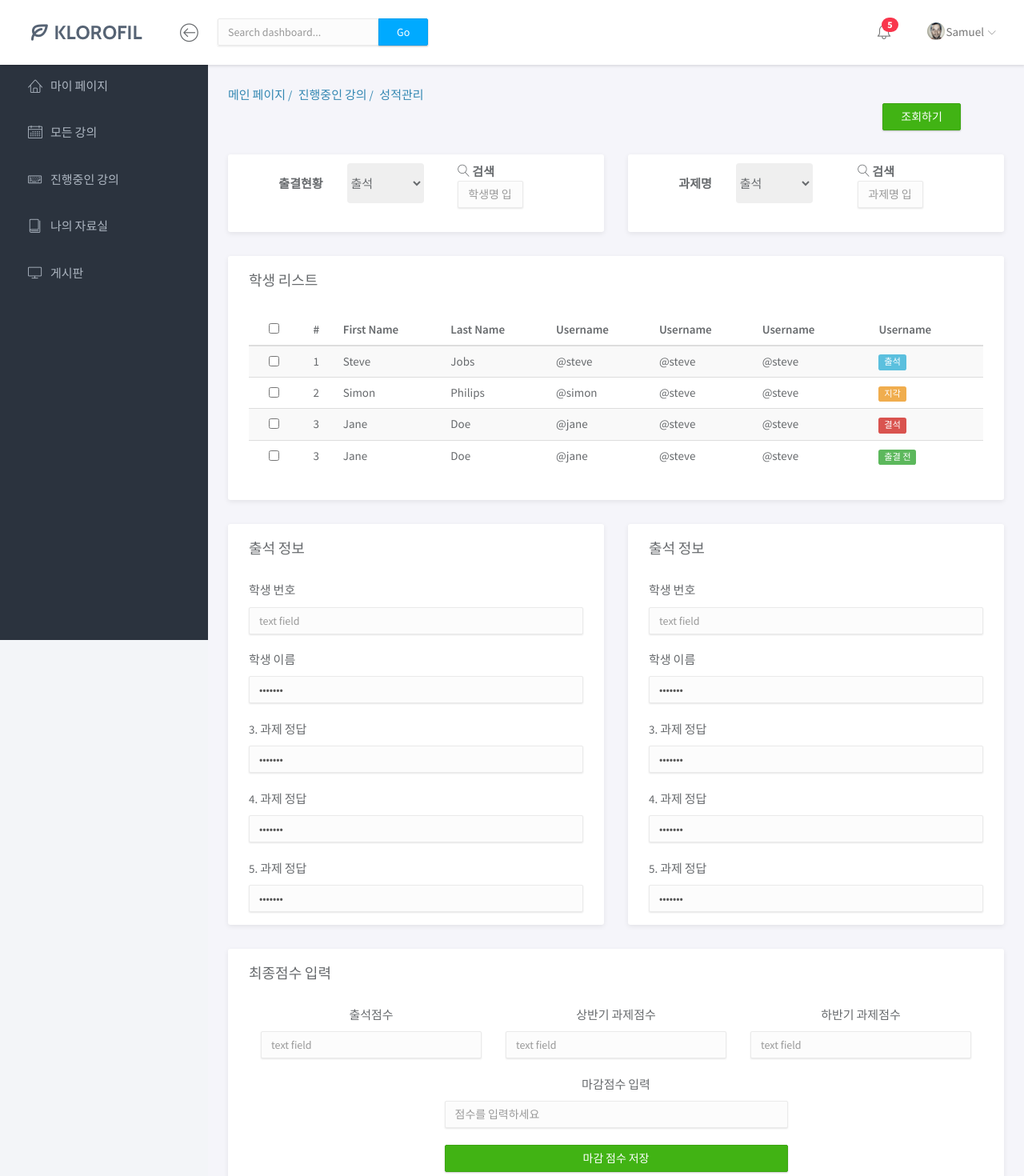
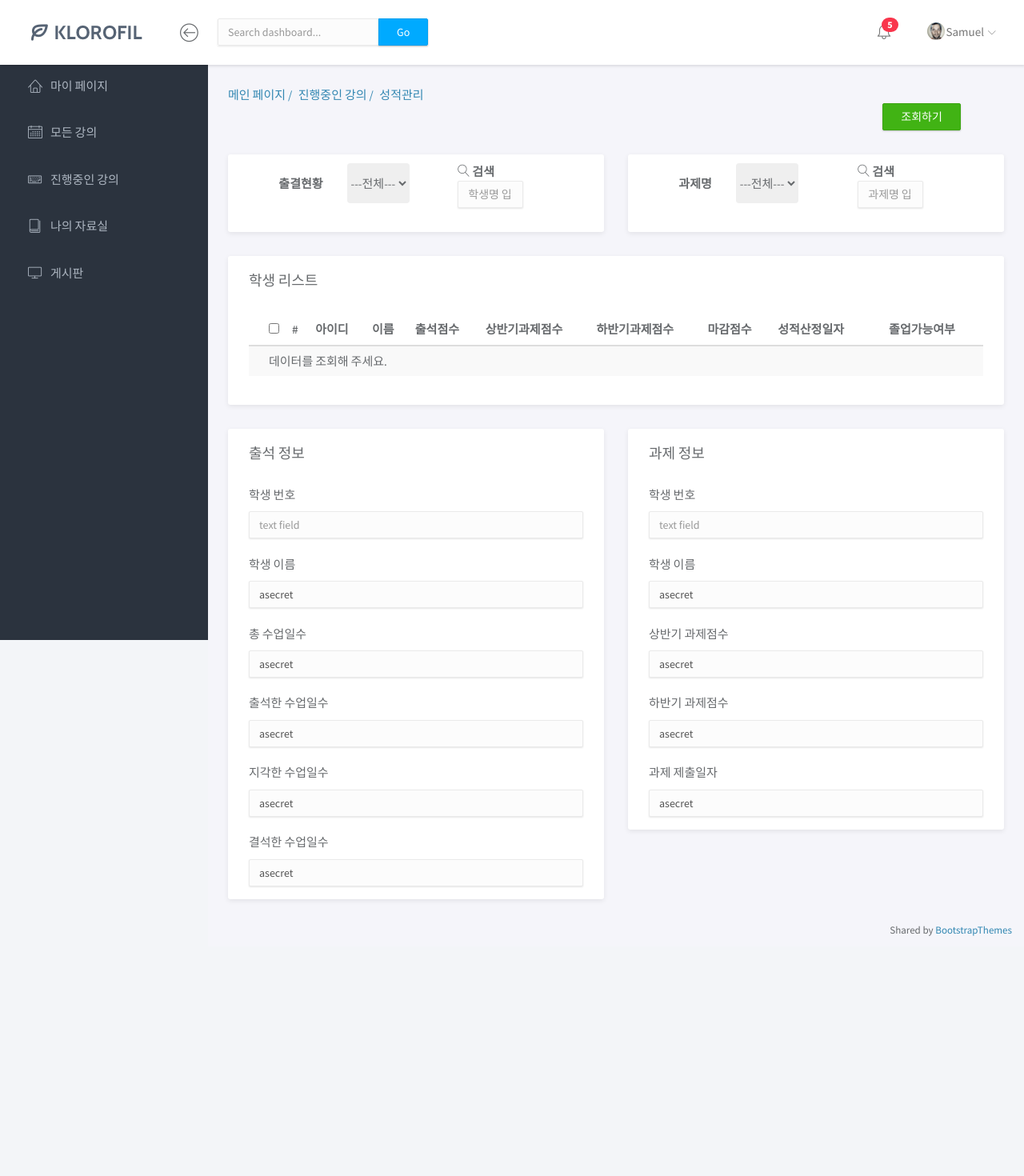
Before and after one commit to BangJeongBin/wizian_mentorship_project, a Next.js app in the folder wizian-next/: page /course/courseGrade in a window 1280 px wide. Shown: the top 1470 px of the page at 80% size. After the commit the page ends 1183 px from the top, so only its background shows below. Built offline with nearby package versions, Linux system fonts and the light colour scheme; some icons are missing.

Commit message:
courseGrade 기본 레이아웃 구성

```diff
--- a/wizian-next/src/app/(app)/course/courseGrade/page.js
+++ b/wizian-next/src/app/(app)/course/courseGrade/page.js
@@ -1,32 +1,159 @@
 "use client"
 
-import React from "react";
+import React, {useRef, useState} from "react";
 import Swal from "sweetalert2";
+import {useParams} from "next/navigation";
 
 const CourseGrade = () => {
-    // sweetAlert
-    const SearchSubmit = (e) => {
-        e.preventDefault();
+    const [proNmOptions, setProNmOptions] = useState([]);
+    const sortAttendRef = useRef(null);
+    const sortProNmRef = useRef(null);
+    const findkeyRef = useRef(null);
+    const findkeySubRef = useRef(null);
 
-        Swal.fire({
-            title: '변경사항을 적용하시겠습니까?',
-            icon: 'warning',
+    const [selectedCourNos, setSelectedCourNos] = useState([]); // 체크박스 상태 저장
+    const [checkedData, setCheckedData] = useState([]); // 체크박스 값 저장
+
+    const [courseData, setCourseData] = useState({});
+
+    // 초기 값 저장
+    const params = useParams();
+
+    // 페이지네이션 사용
+    const cpg = params.cpg || 1;
+    const [cpgs, setCpgs] = useState(cpg);
+
+    const sortAttend = params.sortAttend || "default";
+    const sortProNm = params.sortProNm || "default";
+    const findkey = params.findkey || "all";
+    const findkeySub = params.findkeySub || "all";
+
+    const pglink = `http://localhost:8080/api/inst/course/courseGrade/list`
+
+
+    // useEffect(() => {
+    const fetchData = async (sortAttend, sortProNm, findkey, findkeySub) => {
+        const fetchURL = `${pglink}/${sortAttend}/${sortProNm}/${findkey}/${findkeySub}/${cpg}`;
+
+        const result = await Swal.fire({
+            title: '모든 과정 정보를 조회하시겠습니까?',
+            icon: 'question',
             showCancelButton: true,
             confirmButtonText: '예',
             cancelButtonText: '아니오',
             reverseButtons: true,
-        }).then((result) => {
+        });
+
         if (result.isConfirmed) {
-                Swal.fire({
-                    title: '변경 완료되었습니다!',
+            try {
+                const response = await fetch(fetchURL, {
+                    headers: { 'Accept': 'application/json' }
+                });
+                if (!response.ok) {
+                    throw new Error(`HTTP 오류! 상태 코드: ${response.status}`);
+                }
+
+                const data = await response.json();
+                console.log(data);
+                setCourseData(data);
+
+                await Swal.fire({
+                    title: '조회가 완료되었습니다!',
                     icon: 'success',
                     confirmButtonText: '확인'
                 });
+            } catch (err) {
+                console.error('오류발생!', err);
+                Swal.fire({
+                    title: '데이터 조회 중 오류가 발생했습니다!',
+                    icon: 'error',
+                    confirmButtonText: '확인'
+                });
             }
-        });
+        }
     };
 
-    // sweetAlert
+    // }, []);
+
+
+    // 조회하기 버튼 클릭 시 이벤트
+    const goListSearch = async (e) => {
+        const sortAttend = sortAttendRef.current.value;
+        const sortProNm = sortProNmRef.current.value;
+        const findkey = findkeyRef.current.value || "all";
+        const findkeySub = findkeySubRef.current.value || "all";
+        console.log("ssssssssssssss", courseData.applyMap)
+
+        // <select> 옵션 처음 1회 저장
+        if (true) {
+            const date = [...new Set(courseData.courselist.map(item => item.AttendDate))];
+            setProNmOptions(date);
+        }
+
+        fetchData(sortAttend, sortProNm, findkey, findkeySub);
+    };
+
+    // 페이지네이션 다음 버튼
+    const nextListPage = async () => {
+        const nextPage = cpgs + 1;
+        setCpgs(nextPage);
+        await fetchDataPage(nextPage);
+    };
+
+    // 페이지네이션 이전 버튼
+    const preListPage = async () => {
+        const nextPage = cpgs - 1;
+        setCpgs(nextPage);
+        await fetchDataPage(nextPage);
+    };
+
+    // 페이지네이션 함수
+    const fetchDataPage = async (page) => {
+        const sortAttend = sortAttendRef.current.value;
+        const sortProNm = sortProNmRef.current.value;
+        const findkey = findkeyRef.current.value || "all";
+        const findkeySub = findkeySubRef.current.value || "all";
+
+        const fetchURL = `http://localhost:8080/api/inst/course/courseAttend/list/${sortAttend}/${sortProNm}/${findkey}/${findkeySub}/${page}`;
+
+        try {
+            const res = await fetch(fetchURL, {
+                headers: { 'Accept': 'application/json' }
+            });
+            const data = await res.json();
+            setClassData(data);
+        } catch (err) {
+            console.error('오류 발생:', err);
+        }
+    };
+
+    // 개별 체크박스 선택
+    const handleCheckbox = (stdntNo) => {
+        setCheckedData(stdntNo); // courNo 상태 저장
+        console.log(stdntNo);
+        if (selectedCourNos.includes(stdntNo)) {
+            setSelectedCourNos(selectedCourNos.filter(no => no !== stdntNo));
+        } else {
+            setSelectedCourNos([...selectedCourNos, stdntNo]);
+        }
+
+    };
+
+    // 헤더 체크박스 선택
+    const handleAllCheckbox = (e) => {
+        if (e.target.checked) {
+            const allNos = courseData.applyMap.students.map(cls => cls.stdntNo);
+            setSelectedCourNos(allNos);
+        } else {
+            setSelectedCourNos([]);
+        }
+    };
+
+    const isAllChecked = courseData?.applyMap?.students?.length > 0 &&
+        selectedCourNos.length === courseData.applyMap.students.length;
+
+
+    /*// sweetAlert
     const GradeSubmit = (e) => {
         e.preventDefault();
 
@@ -46,7 +173,7 @@ const CourseGrade = () => {
                 });
             }
         });
-    };
+    };*/
 
 
     return (
@@ -55,9 +182,8 @@ const CourseGrade = () => {
 
                 <a href="/dashboard">메인 페이지 /</a>&ensp;<a href="#">진행중인 강의 /</a>&ensp;<a href="#">성적관리</a>
 
-                <form name="" id="" method="post" onSubmit={SearchSubmit}>
                 <div className="row">
-                        <button type="submit" className="btn btn-success col-lg-offset-10 margin-bottom-30">
+                    <button type="submit" className="btn btn-success col-lg-offset-10 margin-bottom-30" onClick={goListSearch}>
                         <i className="fa fa-refresh fa-spin"></i> 조회하기
                     </button>
                 </div>
@@ -68,19 +194,17 @@ const CourseGrade = () => {
                             <div className="panel-body row">
                                 <div className="col-md-6 col-md-offset-1">
                                     <strong>출결현황</strong>&ensp;&ensp;&ensp;&ensp;
-                                        <select className="navbar">
-                                            <option value="cheese">출석</option>
-                                            <option value="tomatoes">결석</option>
-                                            <option value="mozarella">지각</option>
-                                            <option value="mushrooms">Mushrooms</option>
-                                            <option value="pepperoni">Pepperoni</option>
-                                            <option value="onions">Onions</option>
+                                    <select className="navbar" name="sortAttend" id="sortAttend" ref={sortAttendRef}>
+                                        <option value="default">---전체---</option>
+                                        <option value="2">출석</option>
+                                        <option value="0">결석</option>
+                                        <option value="1">지각</option>
                                     </select>
                                 </div>
 
                                 <div className="col-md-3">
                                     <strong><i className="lnr lnr-magnifier"></i> 검색</strong>
-                                        <input type="text" className="form-control" placeholder="학생명 입력"/>
+                                    <input type="text" className="form-control" id="findkey" name="findkey" ref={findkeyRef} placeholder="학생명 입력"/>
                                 </div>
                             </div>
                         </div>
@@ -91,25 +215,24 @@ const CourseGrade = () => {
                             <div className="panel-body row">
                                 <div className="col-md-6 col-md-offset-1">
                                     <strong>과제명</strong>&ensp;&ensp;&ensp;&ensp;
-                                        <select className="navbar">
-                                            <option value="cheese">출석</option>
-                                            <option value="tomatoes">결석</option>
-                                            <option value="mozarella">지각</option>
-                                            <option value="mushrooms">Mushrooms</option>
-                                            <option value="pepperoni">Pepperoni</option>
-                                            <option value="onions">Onions</option>
+                                    <select className="navbar" name="sortProNm" id="sortProNm" ref={sortProNmRef}>
+                                        <option value="default">---전체---</option>
+                                        {
+                                            proNmOptions.map(proNm => (
+                                                <option key={proNm} value={proNm}>{proNm}</option>
+                                            ))
+                                        }
                                     </select>
                                 </div>
 
                                 <div className="col-md-3">
                                     <strong><i className="lnr lnr-magnifier"></i> 검색</strong>
-                                        <input type="text" className="form-control" placeholder="과제명 입력"/>
+                                    <input type="text" className="form-control" id="findkeySub" name="findkeySub" ref={findkeySubRef} placeholder="과제명 입력"/>
                                 </div>
                             </div>
                         </div>
                     </div>
                 </div>
-                </form>
 
 
                 <div className="row">
@@ -123,66 +246,41 @@ const CourseGrade = () => {
                                 <table className="table table-striped">
                                     <thead>
                                         <tr>
-                                        <th><input type="checkbox"/></th>
+                                            <th style={{width: "20px"}}>
+                                                <input type="checkbox" checked={isAllChecked}
+                                                       onChange={handleAllCheckbox}/></th>
                                             <th>#</th>
-                                        <th>First Name</th>
-                                        <th>Last Name</th>
-                                        <th>Username</th>
-                                        <th>Username</th>
-                                        <th>Username</th>
-                                        <th>Username</th>
+                                            <th>아이디</th>
+                                            <th>이름</th>
+                                            <th>출석점수</th>
+                                            <th>상반기과제점수</th>
+                                            <th>하반기과제점수</th>
+                                            <th>마감점수</th>
+                                            <th>성적산정일자</th>
+                                            <th>졸업가능여부</th>
                                         </tr>
                                     </thead>
                                     <tbody>
+                                    {
+                                        (!Array.isArray(courseData.courselist) || courseData.courselist.length === 0) ?
                                             <tr>
-                                        <td><input type="checkbox"/></td>
-                                        <td>1</td>
-                                        <td>Steve</td>
-                                        <td>Jobs</td>
-                                        <td>@steve</td>
-                                        <td>@steve</td>
-                                        <td>@steve</td>
-                                        <td>
-                                            <span className="label label-info">출석</span>
-                                        </td>
+                                                <td colSpan={10}>데이터를 조회해 주세요.</td>
                                             </tr>
+                                            :
+                                            (courseData.courselist.map(classes => (
                                                 <tr>
-                                        <td><input type="checkbox"/></td>
-                                        <td>2</td>
-                                        <td>Simon</td>
-                                        <td>Philips</td>
-                                        <td>@simon</td>
-                                        <td>@steve</td>
-                                        <td>@steve</td>
-                                        <td>
-                                            <span className="label label-warning">지각</span>
-                                        </td>
+                                                    <td><input type="checkbox" checked={selectedCourNos.includes(classes.stdntNo)}
+                                                               onChange={() => handleCheckbox(classes.stdntNo)}/></td>
+                                                    <td>{classes.stdntNo}</td>
+                                                    <td>{classes.stdntId}</td>
+                                                    <td>{classes.stdntNm}</td>
+                                                    <td>{classes.stdntEmail}</td>
+                                                    <td>{classes.phone}</td>
+                                                    <td>{classes.attendDate}</td>
+                                                    <td>{classes.attendStatus}</td>
                                                 </tr>
-                                    <tr>
-                                        <td><input type="checkbox"/></td>
-                                        <td>3</td>
-                                        <td>Jane</td>
-                                        <td>Doe</td>
-                                        <td>@jane</td>
-                                        <td>@steve</td>
-                                        <td>@steve</td>
-                                        <td>
-                                            <span className="label label-danger">결석</span>
-                                        </td>
-                                    </tr>
-
-                                    <tr>
-                                        <td><input type="checkbox"/></td>
-                                        <td>3</td>
-                                        <td>Jane</td>
-                                        <td>Doe</td>
-                                        <td>@jane</td>
-                                        <td>@steve</td>
-                                        <td>@steve</td>
-                                        <td>
-                                            <span className="label label-success">출결 전</span>
-                                        </td>
-                                    </tr>
+                                            )))
+                                    }
                                     </tbody>
                                 </table>
                             </div>
@@ -204,16 +302,19 @@ const CourseGrade = () => {
                                 <input type="text" className="form-control" placeholder="text field"/>
                                 <br/>
                                 <p>학생 이름</p>
-                                <input type="password" className="form-control" value="asecret"/>
+                                <input type="text" className="form-control" value="asecret"/>
                                 <br/>
-                                <p>3. 과제 정답</p>
-                                <input type="password" className="form-control" value="asecret"/>
+                                <p>총 수업일수</p>
+                                <input type="text" className="form-control" value="asecret"/>
                                 <br/>
-                                <p>4. 과제 정답</p>
-                                <input type="password" className="form-control" value="asecret"/>
+                                <p>출석한 수업일수</p>
+                                <input type="text" className="form-control" value="asecret"/>
                                 <br/>
-                                <p>5. 과제 정답</p>
-                                <input type="password" className="form-control" value="asecret"/>
+                                <p>지각한 수업일수</p>
+                                <input type="text" className="form-control" value="asecret"/>
+                                <br/>
+                                <p>결석한 수업일수</p>
+                                <input type="text" className="form-control" value="asecret"/>
                             </div>
                         </div>
                     </div>
@@ -221,23 +322,23 @@ const CourseGrade = () => {
                     <div className="col-md-6">
                         <div className="panel">
                             <div className="panel-heading">
-                                <h3 className="panel-title">출석 정보</h3>
+                                <h3 className="panel-title">과제 정보</h3>
                             </div>
                             <div className="panel-body">
                                 <p>학생 번호</p>
                                 <input type="text" className="form-control" placeholder="text field"/>
                                 <br/>
                                 <p>학생 이름</p>
-                                <input type="password" className="form-control" value="asecret"/>
+                                <input type="text" className="form-control" value="asecret"/>
                                 <br/>
-                                <p>3. 과제 정답</p>
-                                <input type="password" className="form-control" value="asecret"/>
+                                <p>상반기 과제점수</p>
+                                <input type="text" className="form-control" value="asecret"/>
                                 <br/>
-                                <p>4. 과제 정답</p>
-                                <input type="password" className="form-control" value="asecret"/>
+                                <p>하반기 과제점수</p>
+                                <input type="text" className="form-control" value="asecret"/>
                                 <br/>
-                                <p>5. 과제 정답</p>
-                                <input type="password" className="form-control" value="asecret"/>
+                                <p>과제 제출일자</p>
+                                <input type="text" className="form-control" value="asecret"/>
                             </div>
                         </div>
 
@@ -248,44 +349,44 @@ const CourseGrade = () => {
                 <div className="row">
                     <div className="col-md-12">
 
-                        <form name="" id="" method="post" onSubmit={GradeSubmit}>
-                            <div className="panel">
-                                <div className="panel-heading">
-                                    <h3 className="panel-title">최종점수 입력</h3>
-                                </div>
+                        {/*<form name="" id="" method="post" onSubmit={GradeSubmit}>*/}
+                        {/*    <div className="panel">*/}
+                        {/*        <div className="panel-heading">*/}
+                        {/*            <h3 className="panel-title">최종점수 입력</h3>*/}
+                        {/*        </div>*/}
 
-                                <div className="panel-body">
-                                    <div className="col-md-4">
-                                        <p className="text-center">출석점수</p>
-                                        <input type="text" className="form-control" placeholder="text field"/>
-                                    </div>
+                        {/*        <div className="panel-body">*/}
+                        {/*            <div className="col-md-4">*/}
+                        {/*                <p className="text-center">출석점수</p>*/}
+                        {/*                <input type="text" className="form-control" placeholder="text field"/>*/}
+                        {/*            </div>*/}
 
-                                    <div className="col-md-4">
-                                        <p className="text-center">상반기 과제점수</p>
-                                        <input type="text" className="form-control" placeholder="text field"/>
-                                    </div>
+                        {/*            <div className="col-md-4">*/}
+                        {/*                <p className="text-center">상반기 과제점수</p>*/}
+                        {/*                <input type="text" className="form-control" placeholder="text field"/>*/}
+                        {/*            </div>*/}
 
-                                    <div className="col-md-4">
-                                        <p className="text-center">하반기 과제점수</p>
-                                        <input type="text" className="form-control" placeholder="text field"/>
-                                    </div>
+                        {/*            <div className="col-md-4">*/}
+                        {/*                <p className="text-center">하반기 과제점수</p>*/}
+                        {/*                <input type="text" className="form-control" placeholder="text field"/>*/}
+                        {/*            </div>*/}
 
 
-                                    <div className="col-md-6 col-md-offset-3">
-                                        <br/>
-                                        <p className="text-center">마감점수 입력</p>
-                                        <input type="text" className="form-control" placeholder="점수를 입력하세요"/>
-                                        <br/>
-                                    </div>
+                        {/*            <div className="col-md-6 col-md-offset-3">*/}
+                        {/*                <br/>*/}
+                        {/*                <p className="text-center">마감점수 입력</p>*/}
+                        {/*                <input type="text" className="form-control" placeholder="점수를 입력하세요"/>*/}
+                        {/*                <br/>*/}
+                        {/*            </div>*/}
 
-                                    <div className="col-md-6 col-md-offset-3">
-                                        <button className="btn btn-success form-control" type="submit">
-                                            마감 점수 저장
-                                        </button>
-                                    </div>
-                                </div>
-                            </div>
-                        </form>
+                        {/*            <div className="col-md-6 col-md-offset-3">*/}
+                        {/*                <button className="btn btn-success form-control" type="submit">*/}
+                        {/*                    마감 점수 저장*/}
+                        {/*                </button>*/}
+                        {/*            </div>*/}
+                        {/*        </div>*/}
+                        {/*    </div>*/}
+                        {/*</form>*/}
 
                     </div>
                 </div>
```
Lines whose indentation alone changed are shown as unchanged.
